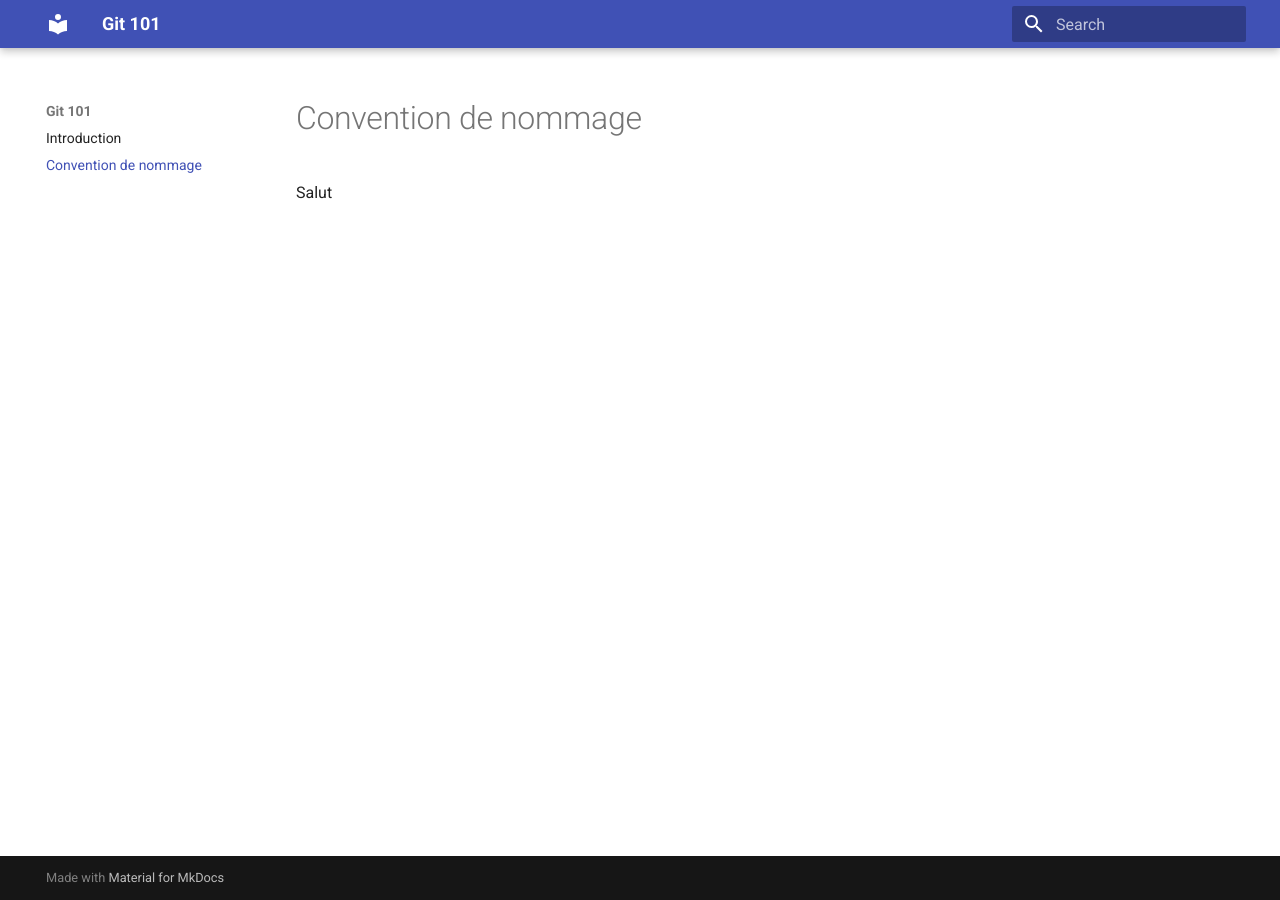
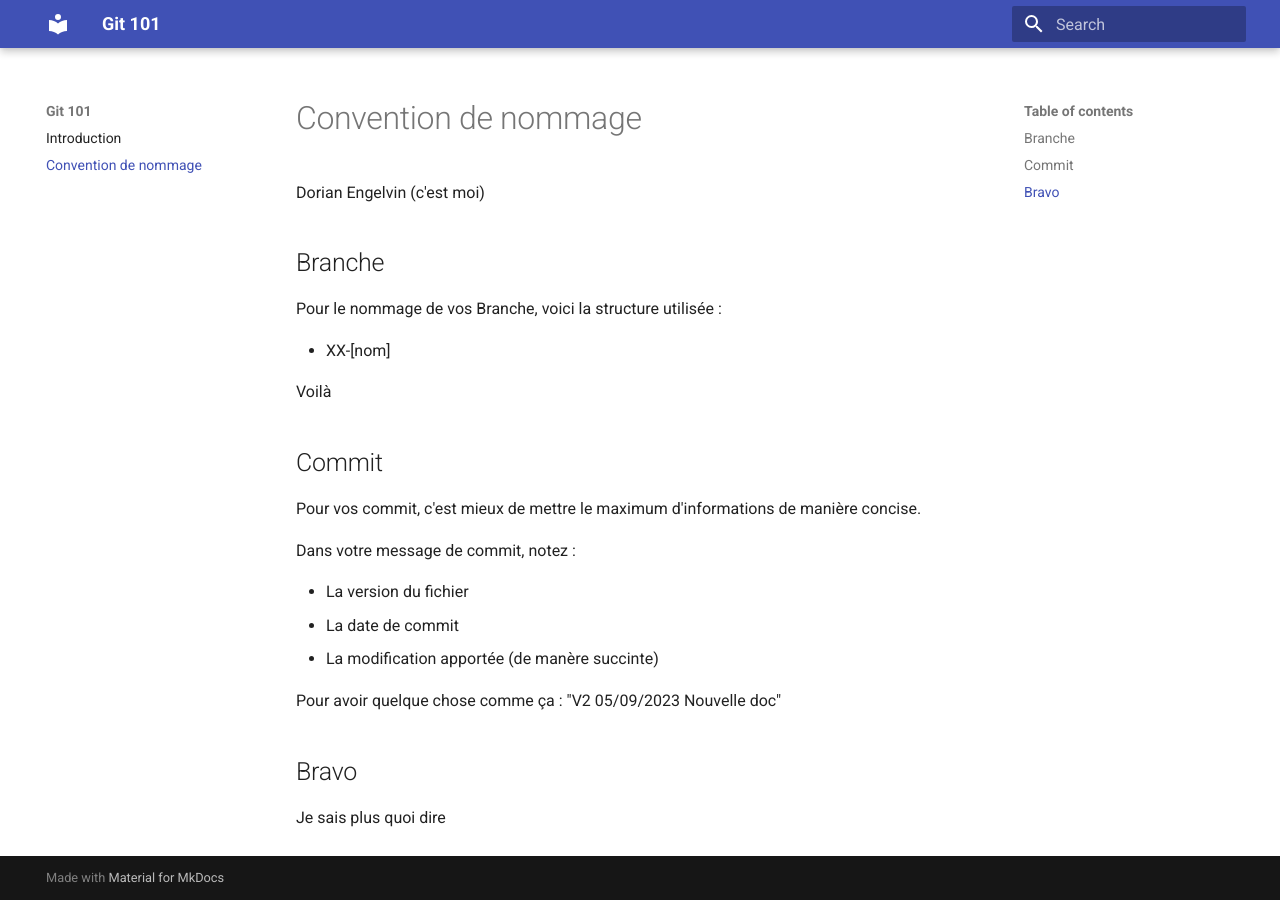
Before and after one commit to ub-mmi-but/git-101, an MkDocs documentation site: the page built from docs/convention-de-nommage.md, in a window 1280 px wide. Built offline with MkDocs 1.6.1 and Material for MkDocs 9.7.7, drawn with Linux system fonts in a browser that asks for light colours.

Commit message:
V2 05/09/2023 Nouvelle doc

```diff
--- a/docs/convention-de-nommage.md
+++ b/docs/convention-de-nommage.md
@@ -1,2 +1,25 @@
 # Convention de nommage
-Salut
+Dorian Engelvin (c'est moi)
+
+## Branche
+
+Pour le nommage de vos Branche, voici la structure utilisée :
+
+- XX-[nom]
+
+Voilà
+
+## Commit
+
+Pour vos commit, c'est mieux de mettre le maximum d'informations de manière concise.
+
+Dans votre message de commit, notez :
+
+- La version du fichier
+- La date de commit
+- La modification apportée (de manère succinte)
+
+Pour avoir quelque chose comme ça : "V2 05/09/2023 Nouvelle doc"
+## Bravo
+
+Je sais plus quoi dire
```
